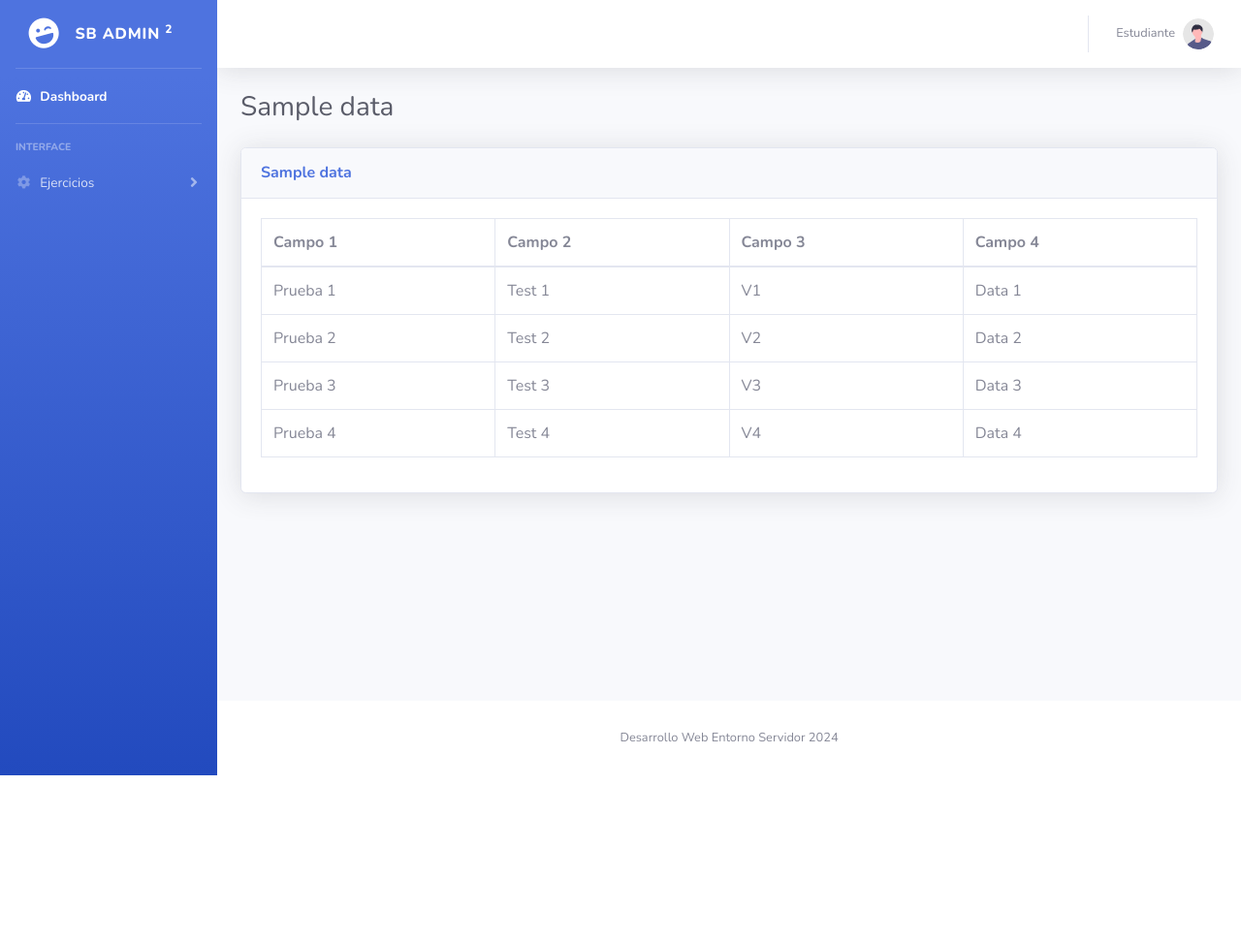
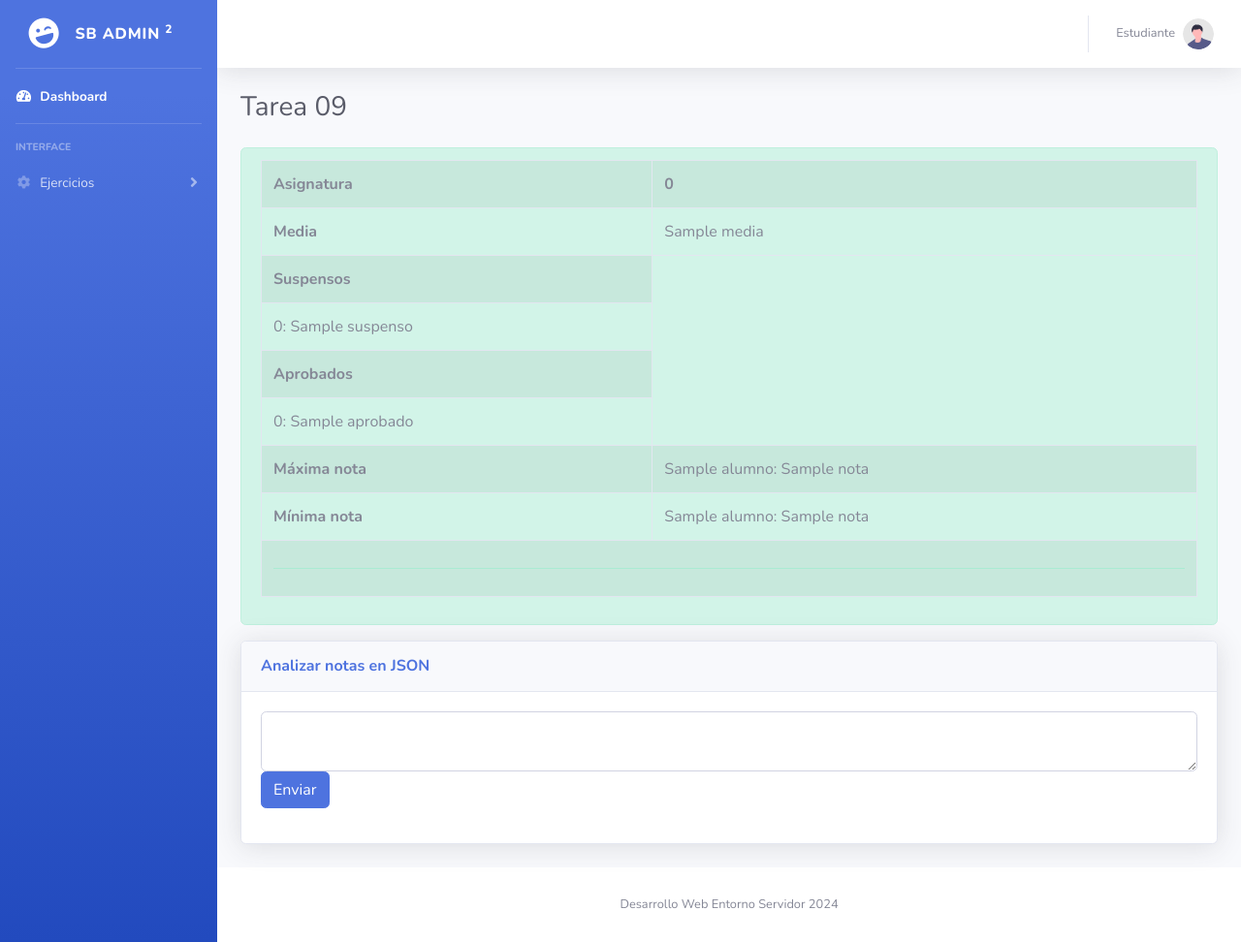
Before and after one commit to Xpl0itU/analizador-notas, a PHP site: template views/tarea09.view.php in a window 1280 px wide. Shown: the whole page at 97% size. Before the commit the page ends 800 px from the top, so only its background shows below. Run offline with PHP 8.4, Linux system fonts and the light colour scheme; the template is opened without the code that fills it: most values are stand-ins (such as "Sample title", 1, 10 or a date in 2020).

Commit message:
Add data processing

```diff
--- a/views/tarea09.view.php
+++ b/views/tarea09.view.php
@@ -1,56 +1,73 @@
 <!-- Page Heading -->
 <div class="d-sm-flex align-items-center justify-content-between mb-4">
-    <h1 class="h3 mb-0 text-gray-800"><?php echo $data['titulo']; ?></h1>
+    <h1 class="h3 mb-0 text-gray-800">Tarea 09</h1>
 
 </div>
 
 <!-- Content Row -->
-
-<div class="row">
-
-    <div class="col-12">
-        <div class="card shadow mb-4">
-            <div
-                class="card-header py-3 d-flex flex-row align-items-center justify-content-between">
-                <h6 class="m-0 font-weight-bold text-primary"><?php echo $data['div_titulo']; ?></h6>
-            </div>
-            <div class="card-body">
-                <table id="miTabla" class="table table-bordered dataTable">
-                    <thead>
+<?php if (isset($data['resultado'])) { ?>
+    <div class="row">
+        <div class="col-12">
+            <div class="alert alert-success">
+                <table class="table table-striped table-bordered">
+                    <?php foreach ($data['resultado'] as $key => $value) { ?>
                         <tr>
-                            <th>Campo 1</th>
-                            <th>Campo 2</th>
-                            <th>Campo 3</th>
-                            <th>Campo 4</th>
-                    </thead>
-                    <tbody>
-                        <tr>
-                            <td>Prueba 1</td>
-                            <td>Test 1</td>
-                            <td>V1</td>
-                            <td>Data 1</td>
+                            <th>Asignatura</th>
+                            <th><?php echo $key ?></th>
                         </tr>
                         <tr>
-                            <td>Prueba 2</td>
-                            <td>Test 2</td>
-                            <td>V2</td>
-                            <td>Data 2</td>
+                            <th>Media</th>
+                            <td><?php echo $value['media'] ?></td>
+                        <tr>
+                        <th>Suspensos</th>
+                        <?php foreach ($value['suspensos'] as $alumnoSuspenso => $notaSuspenso) { ?>
+                            <tr>
+                                <td><?php echo $alumnoSuspenso . ': ' . $notaSuspenso ?></td>
+                            </tr>
+                        <?php } ?>
                         </tr>
                         <tr>
-                            <td>Prueba 3</td>
-                            <td>Test 3</td>
-                            <td>V3</td>
-                            <td>Data 3</td>
+                        <th>Aprobados</th>
+                        <?php foreach ($value['aprobados'] as $alumnoAprobado => $notaAprobado) { ?>
+                            <tr>
+                                <td><?php echo $alumnoAprobado . ': ' . $notaAprobado ?></td>
+                            </tr>
+                        <?php } ?>
                         </tr>
                         <tr>
-                            <td>Prueba 4</td>
-                            <td>Test 4</td>
-                            <td>V4</td>
-                            <td>Data 4</td>
+                            <th>Máxima nota</th>
+                            <td><?php echo $value['max']['alumno'] . ': ' . $value['max']['nota'] ?></td>
                         </tr>
-                    </tbody>
+                        <tr>
+                            <th>Mínima nota</th>
+                            <td><?php echo $value['min']['alumno'] . ': ' . $value['min']['nota'] ?></td>
+                        </tr>
+                        <tr>
+                            <td colspan="2"><hr/></td>
+                        </tr>
+                    <?php } ?>
                 </table>
             </div>
         </div>
     </div>
+    <?php
+}
+?>
+<div class="row">
+    <div class="col-12">
+        <div class="card shadow mb-4">
+            <div
+                    class="card-header py-3 d-flex flex-row align-items-center justify-content-between">
+                <h6 class="m-0 font-weight-bold text-primary">Analizar notas en JSON</h6>
+            </div>
+            <div class="card-body">
+                <form action="" method="post">
+                    <div class="mb-3">
+                        <textarea name="datos" class="form-control"></textarea>
+                        <input type="submit" value="Enviar" name="enviar" class="btn btn-primary">
+                    </div>
+                </form>
+            </div>
+        </div>
+    </div>
 </div>
```
Also changed, not shown: controllers/tarea09.controller.php (+37 -2 lines).
